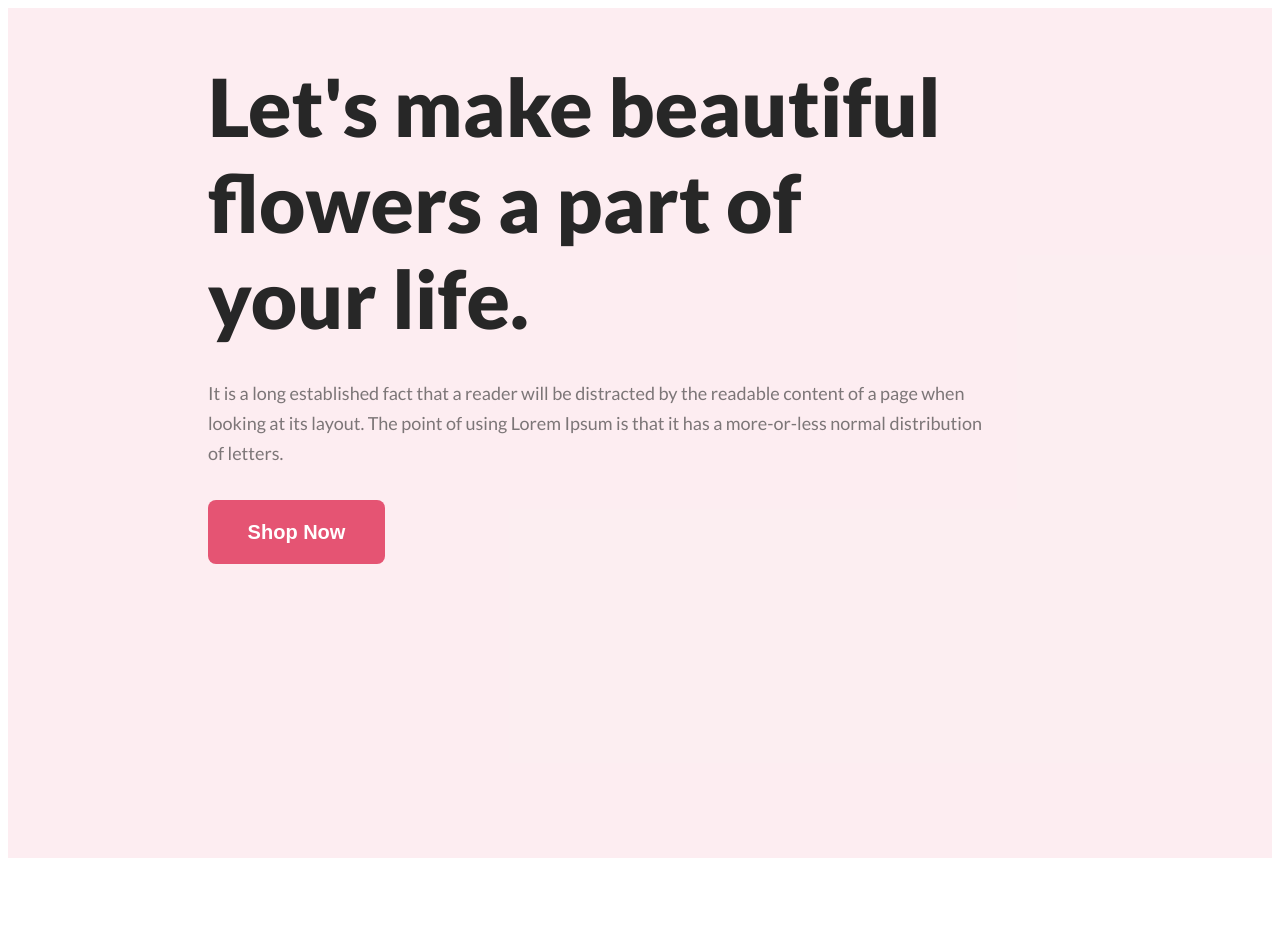
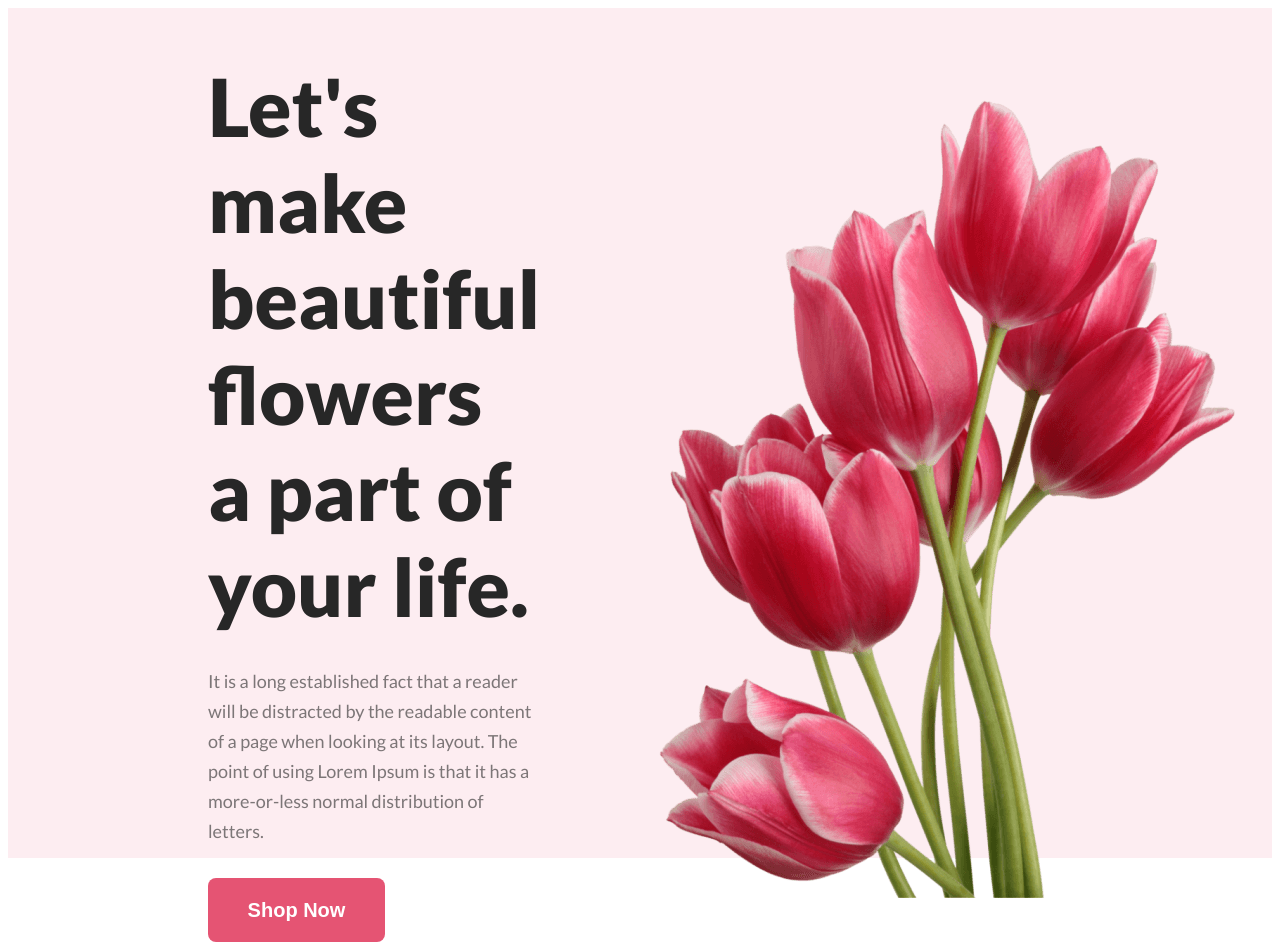
Before and after one commit to hasib1010/Assignment-1, a plain HTML site: page inde.html in a window 1280 px wide. Before the commit the page ends 866 px from the top, so only its background shows below. Drawn offline with Linux system fonts and the light colour scheme; the site is published under a folder, as on GitHub Pages, so addresses that start at the root find nothing.

Commit message:
header done

```diff
--- a/inde.html
+++ b/inde.html
@@ -22,10 +22,12 @@
                 <button class="btn-primary">Shop Now</button>
             </div>
             <div class="header-image">
-                <img class="header-img" src="/Flower Asset/pngwing 10.png" alt="">
+                <img class="header-img" src="./Flower Asset/pngwing 10.png" alt="">
             </div>
         </div>
     </header>
+    <!-- header part end -->
+
     <main>
 
     </main>
--- a/styles.css
+++ b/styles.css
@@ -60,3 +60,4 @@ header {
     font-weight: 400;
     line-height: 30px;
 }
+/* header styles done */
```
